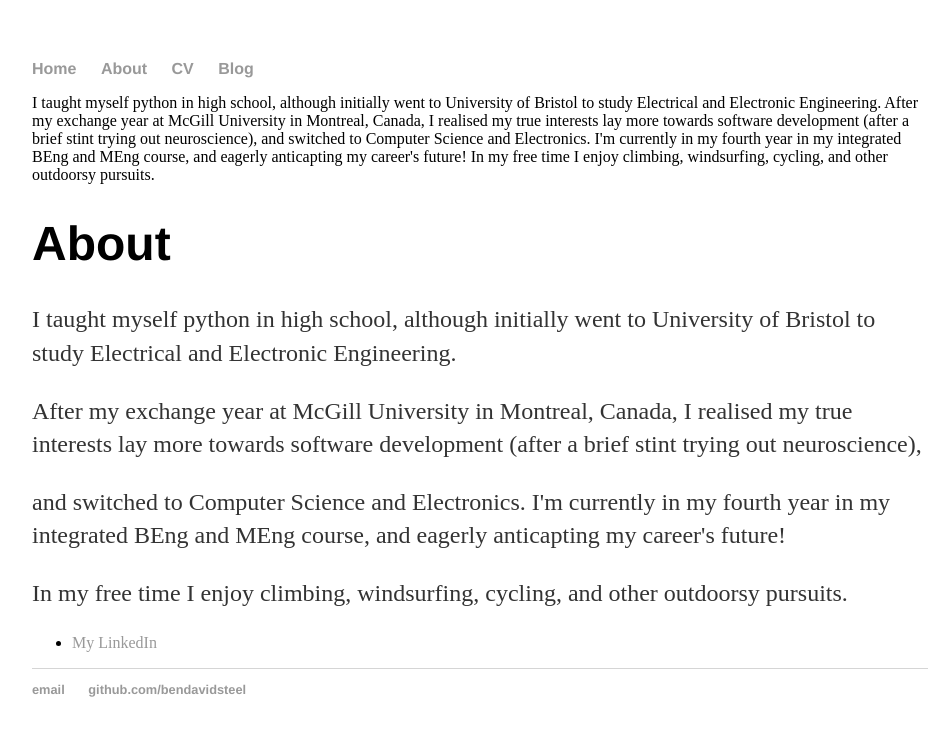
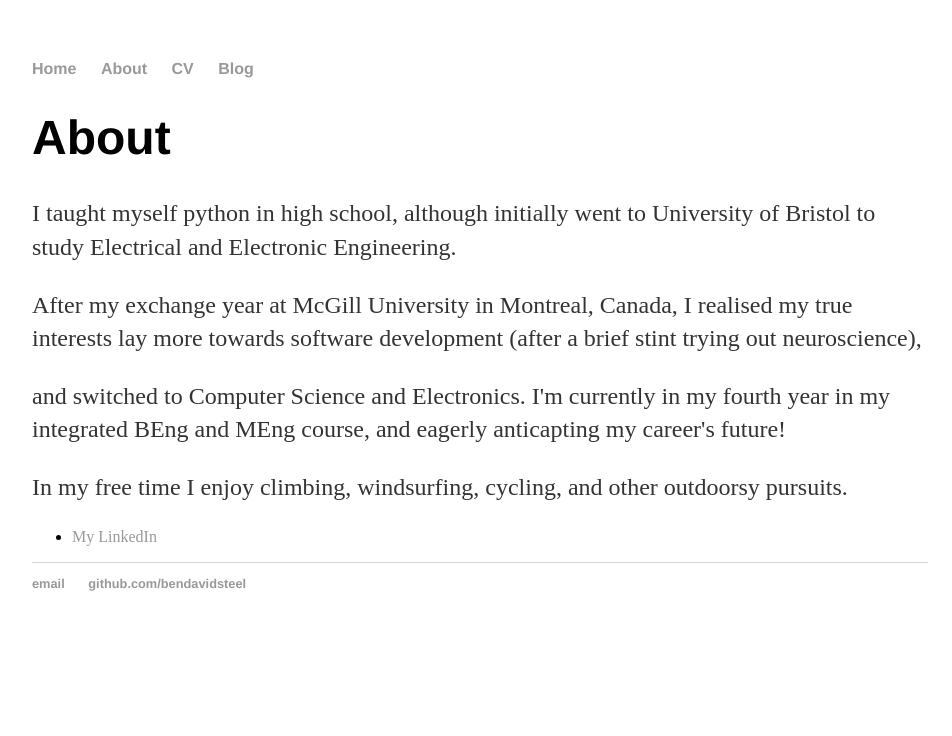
Before and after one commit to bendavidsteel/bendavidsteel.github.io, a Jekyll site: the page built from about/index.html, in a window 1280 px wide. Shown: the top 736 px of the page, without its empty margins (160-1112 px from the left). Built offline with Jekyll 4.4.1, drawn with Linux system fonts in a browser that asks for light colours.

Commit message:
Update index.html

```diff
--- a/about/index.html
+++ b/about/index.html
@@ -2,13 +2,6 @@
 layout: default
 title: Ben Steel
 ---
-
-I taught myself python in high school, although initially went to University of Bristol to study Electrical and Electronic Engineering.
-After my exchange year at McGill University in Montreal, Canada, I realised my true interests lay more towards software development (after a brief stint trying out neuroscience),
-and switched to Computer Science and Electronics. I'm currently in my fourth year in my integrated BEng and MEng course, and eagerly anticapting my career's future!
-In my free time I enjoy climbing, windsurfing, cycling, and other outdoorsy pursuits.
-
-
 <div class="about">
 			<h1>About</h1>
 			<p>I taught myself python in high school, although initially went to University of Bristol to study Electrical and Electronic Engineering.</p>
```
